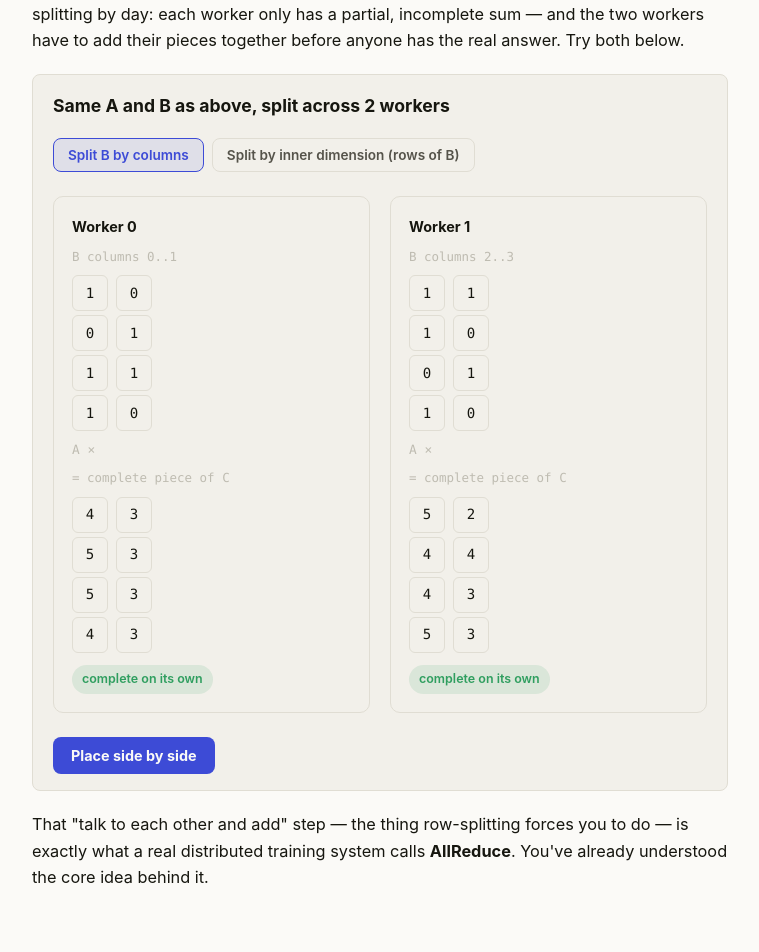
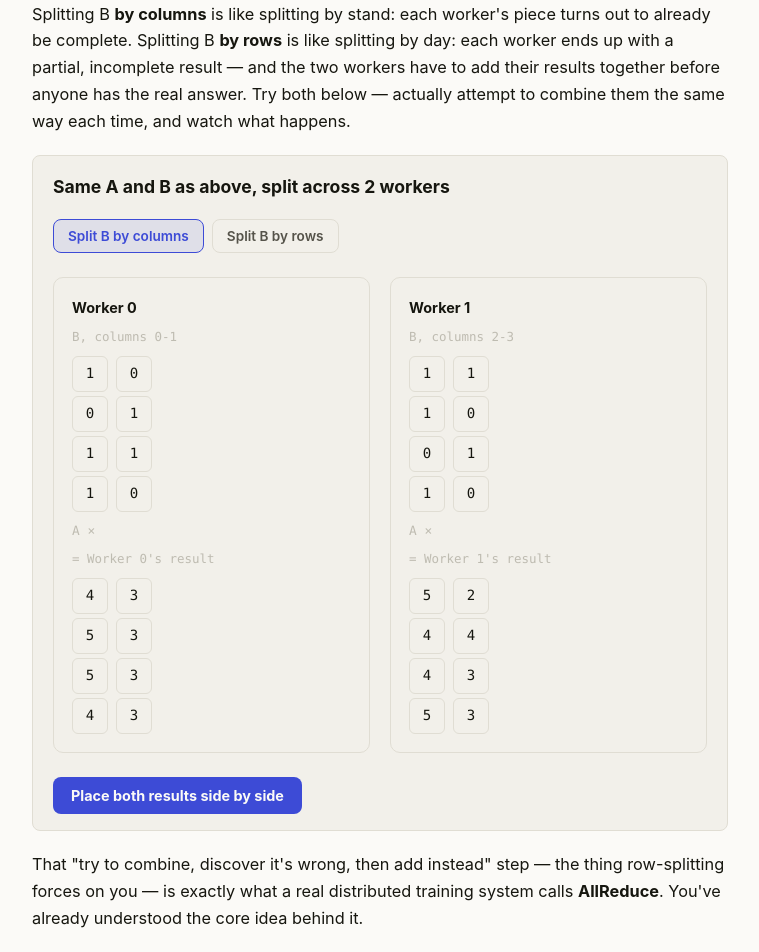
Before and after one commit to parani-zenteiq-ai/parallelism, a React (Vite) app: page /math-prerequisites in a window 1280 px wide. Shown: the part 2240-3192 px from the top of the page, without its empty margins (390-1149 px from the left). Built offline with nearby package versions, Linux system fonts and the light colour scheme.

Commit message:
Make row-vs-column split intuitive: plain language, discover-the-wrong-answer-first reveal flow

```diff
--- a/src/chapters/MathPrerequisites/index.tsx
+++ b/src/chapters/MathPrerequisites/index.tsx
@@ -63,8 +63,10 @@ export function MathPrerequisites() {
       <h2>Splitting the work between two workers</h2>
       <p>
         Now imagine two workers (two GPUs, say) want to compute C = A @ B together, each doing
-        half the work. There are two very different ways to split up B, and they behave
-        completely differently:
+        half the work. The obvious way to split the job is to give each worker half of matrix B
+        — but there are two different ways to cut B in half: <strong>by columns</strong>, or{' '}
+        <strong>by rows</strong>. Here's why that choice actually matters, and why it's worth
+        comparing them side by side instead of assuming they behave the same way.
       </p>
       <p>
         Imagine you and a friend are asked: "how many apples were sold this week across 4 fruit
@@ -76,20 +78,20 @@ export function MathPrerequisites() {
         other and add your numbers together before either number means anything.
       </p>
       <p>
-        Splitting B by <strong>columns</strong> is like splitting by stand: each worker's piece
-        is already complete. Splitting the <strong>shared inner dimension</strong> (rows of B,
-        matched with columns of A) is like splitting by day: each worker only has a partial,
-        incomplete sum — and the two workers have to add their pieces together before anyone has
-        the real answer. Try both below.
+        Splitting B <strong>by columns</strong> is like splitting by stand: each worker's piece
+        turns out to already be complete. Splitting B <strong>by rows</strong> is like splitting
+        by day: each worker ends up with a partial, incomplete result — and the two workers have
+        to add their results together before anyone has the real answer. Try both below —
+        actually attempt to combine them the same way each time, and watch what happens.
       </p>
       <div className="worked-example">
         <h3>Same A and B as above, split across 2 workers</h3>
         <SplitCompare a={A} b={B} />
       </div>
       <p>
-        That "talk to each other and add" step — the thing row-splitting forces you to do — is
-        exactly what a real distributed training system calls <strong>AllReduce</strong>. You've
-        already understood the core idea behind it.
+        That "try to combine, discover it's wrong, then add instead" step — the thing
+        row-splitting forces on you — is exactly what a real distributed training system calls{' '}
+        <strong>AllReduce</strong>. You've already understood the core idea behind it.
       </p>
     </ChapterLayout>
   )
--- a/src/components/viz/MatrixView.css
+++ b/src/components/viz/MatrixView.css
@@ -29,3 +29,16 @@
   background: var(--surface);
   color: var(--text);
 }
+
+.matrix-view-cell.match {
+  border-color: #2f9e5f;
+  background: rgba(47, 158, 95, 0.12);
+  color: #2f9e5f;
+  font-weight: 700;
+}
+
+.matrix-view-cell.mismatch {
+  border-color: #d6564a;
+  background: rgba(214, 86, 74, 0.1);
+  color: #d6564a;
+}
--- a/src/components/viz/MatrixView.tsx
+++ b/src/components/viz/MatrixView.tsx
@@ -4,20 +4,28 @@ import './MatrixView.css'
 interface MatrixViewProps {
   matrix: Matrix
   label?: string
+  compareTo?: Matrix
 }
 
-export function MatrixView({ matrix, label }: MatrixViewProps) {
+export function MatrixView({ matrix, label, compareTo }: MatrixViewProps) {
   const cols = matrix[0]?.length ?? 0
   return (
     <div className="matrix-view">
       {label && <div className="matrix-view-label">{label}</div>}
       <div className="matrix-view-grid" style={{ gridTemplateColumns: `repeat(${cols}, 40px)` }}>
         {matrix.map((row, i) =>
-          row.map((v, j) => (
-            <div key={`${i}-${j}`} className="matrix-view-cell">
-              {v}
-            </div>
-          )),
+          row.map((v, j) => {
+            const cls = compareTo
+              ? v === compareTo[i][j]
+                ? 'matrix-view-cell match'
+                : 'matrix-view-cell mismatch'
+              : 'matrix-view-cell'
+            return (
+              <div key={`${i}-${j}`} className={cls}>
+                {v}
+              </div>
+            )
+          }),
         )}
       </div>
     </div>
--- a/src/components/viz/SplitCompare.css
+++ b/src/components/viz/SplitCompare.css
@@ -56,22 +56,17 @@
   color: var(--text-faint);
 }
 
-.split-badge {
-  font-size: 0.78rem;
-  font-weight: 600;
-  padding: 4px 10px;
-  border-radius: 999px;
-  margin-top: 4px;
+.split-note {
+  font-size: 0.92rem;
+  color: var(--text-muted);
+  line-height: 1.6;
+  margin: 0;
 }
 
-.split-badge.complete {
-  color: #2f9e5f;
-  background: rgba(47, 158, 95, 0.12);
-}
-
-.split-badge.incomplete {
-  color: #c17a1f;
-  background: rgba(193, 122, 31, 0.12);
+.split-attempt-row {
+  display: flex;
+  gap: 24px;
+  flex-wrap: wrap;
 }
 
 .split-combine {
@@ -106,6 +101,10 @@
   color: #2f9e5f;
 }
 
+.split-reveal.wrong {
+  color: #d6564a;
+}
+
 .split-reveal.allreduce {
   color: var(--accent);
   font-size: 1.1rem;
--- a/src/components/viz/SplitCompare.tsx
+++ b/src/components/viz/SplitCompare.tsx
@@ -8,12 +8,17 @@ interface SplitCompareProps {
   b: Matrix
 }
 
+type Mode = 'column' | 'row'
+type Step = 'workers' | 'tried' | 'combined'
+
 export function SplitCompare({ a, b }: SplitCompareProps) {
-  const [mode, setMode] = useState<'column' | 'row'>('column')
-  const [combined, setCombined] = useState(false)
+  const [mode, setMode] = useState<Mode>('column')
+  const [step, setStep] = useState<Step>('workers')
 
   const k = a[0].length
   const half = k / 2
+
+  const c = multiply(a, b)
 
   const b0 = sliceCols(b, 0, half)
   const b1 = sliceCols(b, half, k)
@@ -29,84 +34,109 @@ export function SplitCompare({ a, b }: SplitCompareProps) {
   const partial1 = multiply(a1, b1Row)
   const finalRow = add(partial0, partial1)
 
-  function switchMode(next: 'column' | 'row') {
+  function switchMode(next: Mode) {
     setMode(next)
-    setCombined(false)
+    setStep('workers')
   }
 
   return (
     <div className="split-compare">
       <div className="split-toggle">
-        <button
-          className={mode === 'column' ? 'active' : ''}
-          onClick={() => switchMode('column')}
-        >
+        <button className={mode === 'column' ? 'active' : ''} onClick={() => switchMode('column')}>
           Split B by columns
         </button>
         <button className={mode === 'row' ? 'active' : ''} onClick={() => switchMode('row')}>
-          Split by inner dimension (rows of B)
+          Split B by rows
         </button>
       </div>
 
       {mode === 'column' ? (
+        <>
           <div className="split-workers">
             <div className="split-worker">
               <div className="split-worker-title">Worker 0</div>
-            <MatrixView matrix={b0} label={`B columns 0..${half - 1}`} />
+              <MatrixView matrix={b0} label={`B, columns 0-${half - 1}`} />
               <div className="split-arrow">A ×</div>
-            <MatrixView matrix={c0Column} label="= complete piece of C" />
-            <div className="split-badge complete">complete on its own</div>
+              <MatrixView matrix={c0Column} label="= Worker 0's result" />
             </div>
             <div className="split-worker">
               <div className="split-worker-title">Worker 1</div>
-            <MatrixView matrix={b1} label={`B columns ${half}..${k - 1}`} />
+              <MatrixView matrix={b1} label={`B, columns ${half}-${k - 1}`} />
               <div className="split-arrow">A ×</div>
-            <MatrixView matrix={c1Column} label="= complete piece of C" />
-            <div className="split-badge complete">complete on its own</div>
+              <MatrixView matrix={c1Column} label="= Worker 1's result" />
             </div>
           </div>
+
+          {step !== 'combined' ? (
+            <button className="split-combine" onClick={() => setStep('combined')}>
+              Place both results side by side
+            </button>
           ) : (
+            <div className="split-result">
+              <MatrixView matrix={finalColumn} compareTo={c} label="Placed side by side" />
+              <div className="split-reveal complete">
+                ✅ That's already the full, correct C — no talking between workers required.
+              </div>
+            </div>
+          )}
+        </>
+      ) : (
+        <>
+          <p className="split-note">
+            To split B by rows, each worker also has to take the matching columns of A — you
+            can't multiply a 4×4 by a 2×4 otherwise (try the shapes yourself: 4 columns must line
+            up with 2 rows — it doesn't).
+          </p>
           <div className="split-workers">
             <div className="split-worker">
               <div className="split-worker-title">Worker 0</div>
-            <MatrixView matrix={a0} label={`A columns 0..${half - 1}`} />
+              <MatrixView matrix={a0} label={`A, columns 0-${half - 1}`} />
               <div className="split-arrow">×</div>
-            <MatrixView matrix={b0Row} label={`B rows 0..${half - 1}`} />
+              <MatrixView matrix={b0Row} label={`B, rows 0-${half - 1}`} />
               <div className="split-arrow">=</div>
-            <MatrixView matrix={partial0} label="partial sum" />
-            <div className="split-badge incomplete">incomplete — missing Worker 1's part</div>
+              <MatrixView matrix={partial0} label="Worker 0's result" />
             </div>
             <div className="split-worker">
               <div className="split-worker-title">Worker 1</div>
-            <MatrixView matrix={a1} label={`A columns ${half}..${k - 1}`} />
+              <MatrixView matrix={a1} label={`A, columns ${half}-${k - 1}`} />
               <div className="split-arrow">×</div>
-            <MatrixView matrix={b1Row} label={`B rows ${half}..${k - 1}`} />
+              <MatrixView matrix={b1Row} label={`B, rows ${half}-${k - 1}`} />
               <div className="split-arrow">=</div>
-            <MatrixView matrix={partial1} label="partial sum" />
-            <div className="split-badge incomplete">incomplete — missing Worker 0's part</div>
+              <MatrixView matrix={partial1} label="Worker 1's result" />
+            </div>
+          </div>
+
+          {step === 'workers' && (
+            <button className="split-combine" onClick={() => setStep('tried')}>
+              Place both results side by side, same as before
+            </button>
+          )}
+
+          {step === 'tried' && (
+            <div className="split-result">
+              <div className="split-attempt-row">
+                <MatrixView matrix={partial0} compareTo={c} label="Worker 0's result vs. real C" />
+                <MatrixView matrix={partial1} compareTo={c} label="Worker 1's result vs. real C" />
+              </div>
+              <div className="split-reveal wrong">
+                ❌ Red cells don't match. Neither worker's result is correct on its own this time.
+              </div>
+              <button className="split-combine" onClick={() => setStep('combined')}>
+                Hmm — what if we add them together instead?
+              </button>
+            </div>
+          )}
+
+          {step === 'combined' && (
+            <div className="split-result">
+              <MatrixView matrix={finalRow} compareTo={c} label="Worker 0's result + Worker 1's result" />
+              <div className="split-reveal allreduce">
+                🎉 All green — adding the two workers' results gives the real C. That "talk to
+                each other and add" step is exactly what AllReduce does.
               </div>
             </div>
           )}
-
-      {!combined ? (
-        <button className="split-combine" onClick={() => setCombined(true)}>
-          {mode === 'column' ? 'Place side by side' : 'Add the two partial sums together'}
-        </button>
-      ) : (
-        <div className="split-result">
-          <MatrixView
-            matrix={mode === 'column' ? finalColumn : finalRow}
-            label="Final result — full C = A @ B"
-          />
-          {mode === 'column' ? (
-            <div className="split-reveal complete">
-              No communication needed. Column parallelism — each worker's piece was already
-              correct.
-            </div>
-          ) : (
-            <div className="split-reveal allreduce">🎉 This is what AllReduce does.</div>
-          )}
-        </div>
+        </>
       )}
     </div>
   )
```
Lines whose indentation alone changed are shown as unchanged.
